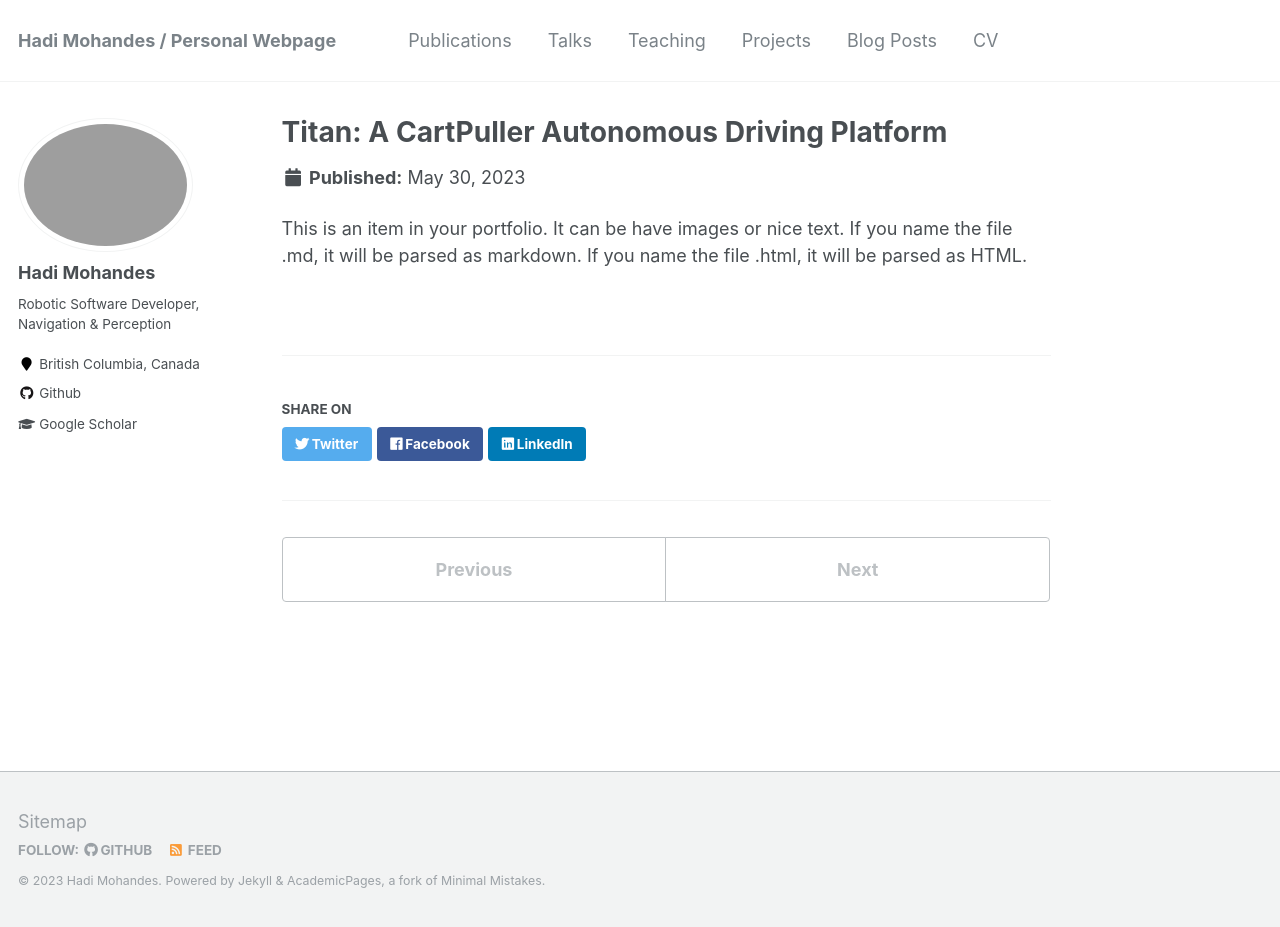
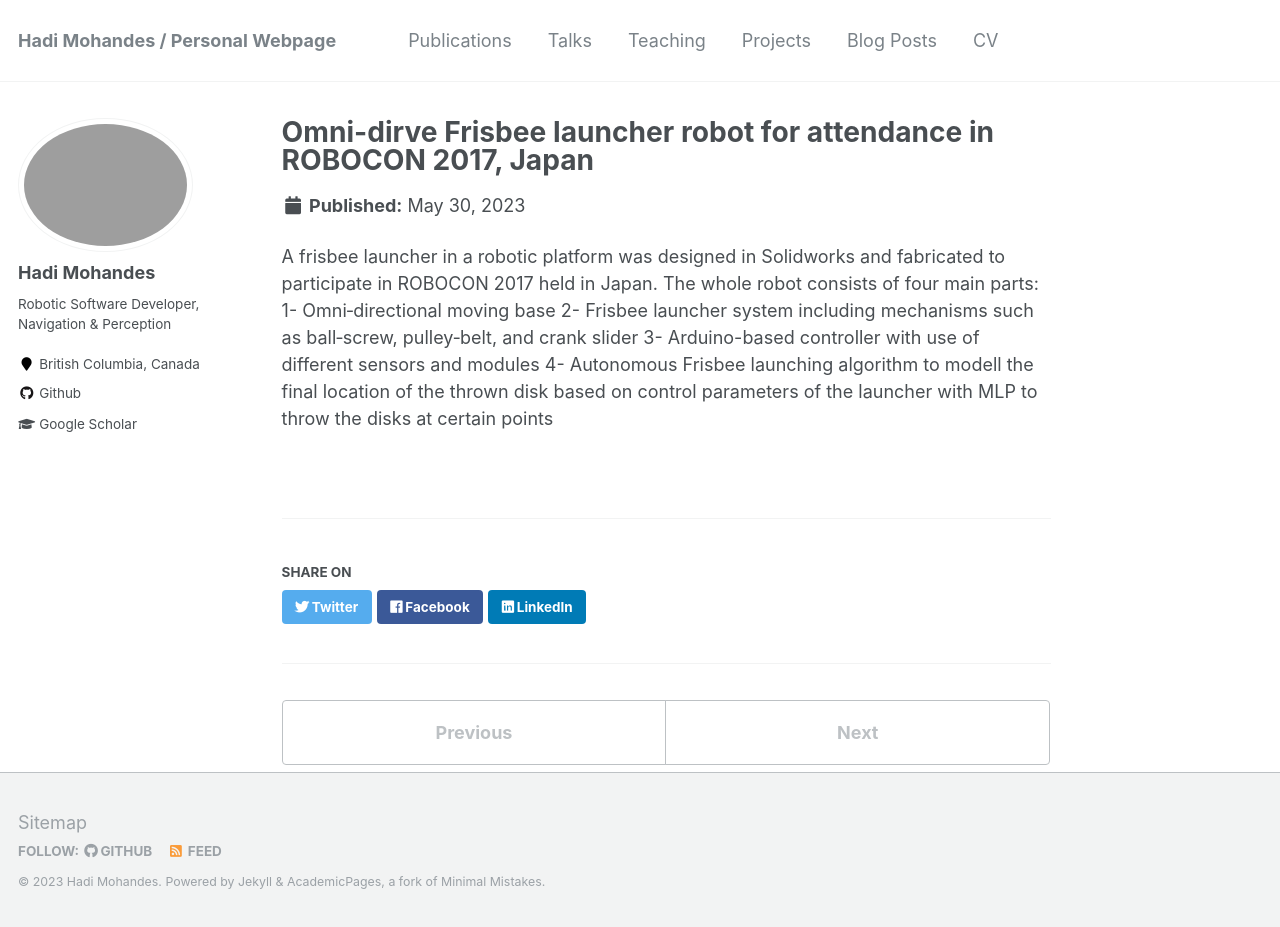
Before and after one commit to hadimohandes/hadimohandes.github.io, a Jekyll site: the page built from _portfolio/portfolio-3.md, in a window 1280 px wide and 927 px high. Built offline with Jekyll 4.4.1, drawn with Linux system fonts in a browser that asks for light colours.

Commit message:
Update portfolio-3.md

```diff
--- a/_portfolio/portfolio-3.md
+++ b/_portfolio/portfolio-3.md
@@ -1,7 +1,11 @@
 ---
-title: "Titan: A CartPuller Autonomous Driving Platform"
-excerpt: "<br/><img src='/images/portfolio-3.png'><br/>"
+title: "Omni-dirve Frisbee launcher robot for attendance in ROBOCON 2017, Japan "
+excerpt: "<br/><img src='/images/portfolio-2.png'><br/>"
 collection: portfolio
 ---
 
-This is an item in your portfolio. It can be have images or nice text. If you name the file .md, it will be parsed as markdown. If you name the file .html, it will be parsed as HTML.
+A frisbee launcher in a robotic platform was designed in Solidworks and fabricated to participate in ROBOCON 2017 held in Japan. The whole robot consists of four main parts:
+1- Omni‑directional moving base
+2- Frisbee launcher system including mechanisms such as ball‑screw, pulley‑belt, and crank slider
+3- Arduino-based controller with use of different sensors and modules
+4- Autonomous Frisbee launching algorithm to modell the final location of the thrown disk based on control parameters of the launcher with MLP to throw the disks at certain points
```
